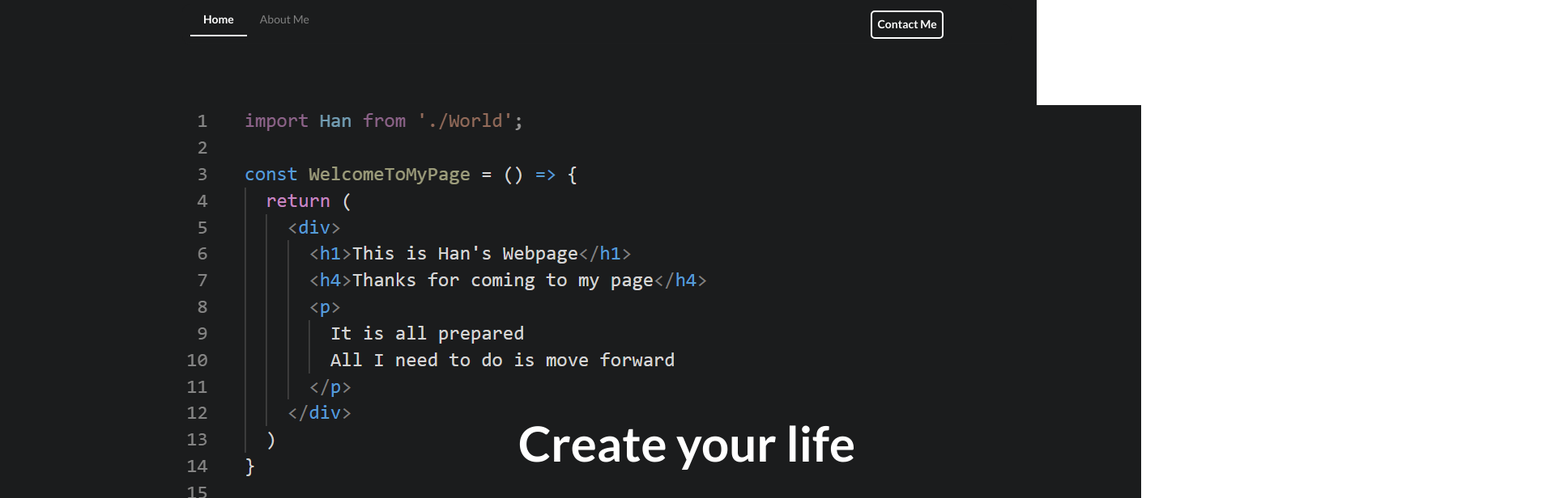
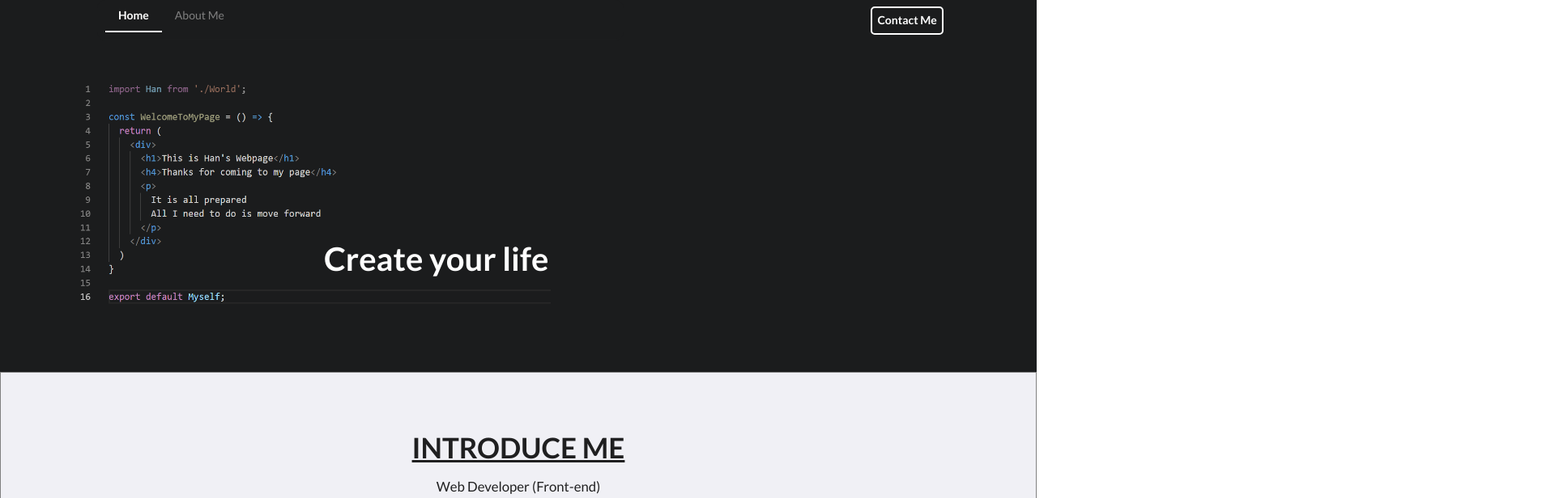
Before and after one commit to bhgs89/Myblog, a React (Create React App) app: page / in a window 1280 px wide. Shown: the top 616 px of the page at 81% size, 1920 px wide, since content can reach past the window. Built offline with nearby package versions, Linux system fonts and the light colour scheme.

Commit message:
Adjust test1

```diff
--- a/src/components/App.js
+++ b/src/components/App.js
@@ -5,18 +5,24 @@ import RoutePath from './RoutePath';
 import Footer from './Footer';
 import { ModalProvider } from '../contexts/ModalContext';
 import { ButtonProvider } from '../contexts/ButtonContext';
+import styled from 'styled-components';
+
+const Container = styled.div`
+  width: 100%;
+  margin: 0;
+`;
 
 const App = () => {
   return (
     <ModalProvider>
       <ButtonProvider>
-        <div className="ui container" style={{ width: '100%' }}>
+        <Container>
           <BrowserRouter>
             <Menu />
             <RoutePath />
             <Footer />
           </BrowserRouter>
-        </div>
+        </Container>
       </ButtonProvider>
     </ModalProvider>
   );
--- a/src/components/Menu.js
+++ b/src/components/Menu.js
@@ -7,7 +7,6 @@ import { ButtonContext } from '../contexts/ButtonContext';
 
 // Style
 const MenuContainer = styled.div`
-  position: relative;
   background-color: #1b1c1d;
   height: 60px;
 `;
@@ -28,6 +27,17 @@ const MenuBar = styled.div`
     flex-direction: row;
     z-index: 50;
     width: 80%;
+
+    @media only screen and (min-device-width: 411px) and (orientation: portrait) {
+      margin: 0;
+      left: 30px;
+      width: 350px;
+    }
+    @media only screen and (min-device-width: 731px) and (orientation: landscape) {
+      margin: 0;
+      left: 120px;
+      width: 650px;
+    }
   }
 `;
 const MenuButton = styled(Link)`
@@ -124,7 +134,11 @@ const Menu = () => {
         <MenuButton to="/" className={button.bt1} onClick={onClickHome}>
           Home
         </MenuButton>
-        <MenuButton to="/aboutme" className={button.bt2} onClick={onClickAboutMe}>
+        <MenuButton
+          to="/aboutme"
+          className={button.bt2}
+          onClick={onClickAboutMe}
+        >
           About Me
         </MenuButton>
         <RightMenu onClick={e => e.stopPropagation()}>
--- a/src/components/mainpage/Maintext.js
+++ b/src/components/mainpage/Maintext.js
@@ -9,13 +9,32 @@ const MainTextContainer = styled.div`
   background: #1b1c1d;
   color: white;
   width: 100%;
+
+  @media only screen and (min-device-width: 411px) and (orientation: portrait) {
+    height: 225px;
+  }
+  @media only screen and (min-device-width: 731px) and (orientation: landscape) {
+    height: 400px;
+  }
 `;
 const Image = styled.img`
   position: absolute;
   top: 10%;
   left: 15%;
   z-index: 0;
+
+  @media only screen and (min-device-width: 411px) and (orientation: portrait) {
+    left: 30px;
+    width: 350px;
+    height: 175px;
+  }
+  @media only screen and (min-device-width: 731px) and (orientation: landscape) {
+    left: 80px;
+    width: 600px;
+    height: 300px;
+  }
 `;
+// and (orientation: portrait)
 const Header = styled.h1`
   position: relative;
   margin: 0;
@@ -24,8 +43,20 @@ const Header = styled.h1`
   color: white;
   font-size: 60px;
   font-weight: 700;
-  @media only screen and (max-width: 800px) {
-    visibility: hidden;
+
+  @media only screen and (min-device-width: 411px) and (orientation: portrait) {
+    font-size: 20px;
+    left: 180px;
+    top: 140px;
+    width: 300px;
+    height: 100px;
+  }
+  @media only screen and (min-device-width: 731px) and (orientation: landscape) {
+    font-size: 40px;
+    left: 400px;
+    width: 300px;
+    height: 100px;
+    top: 235px;
   }
 `;
 
```
